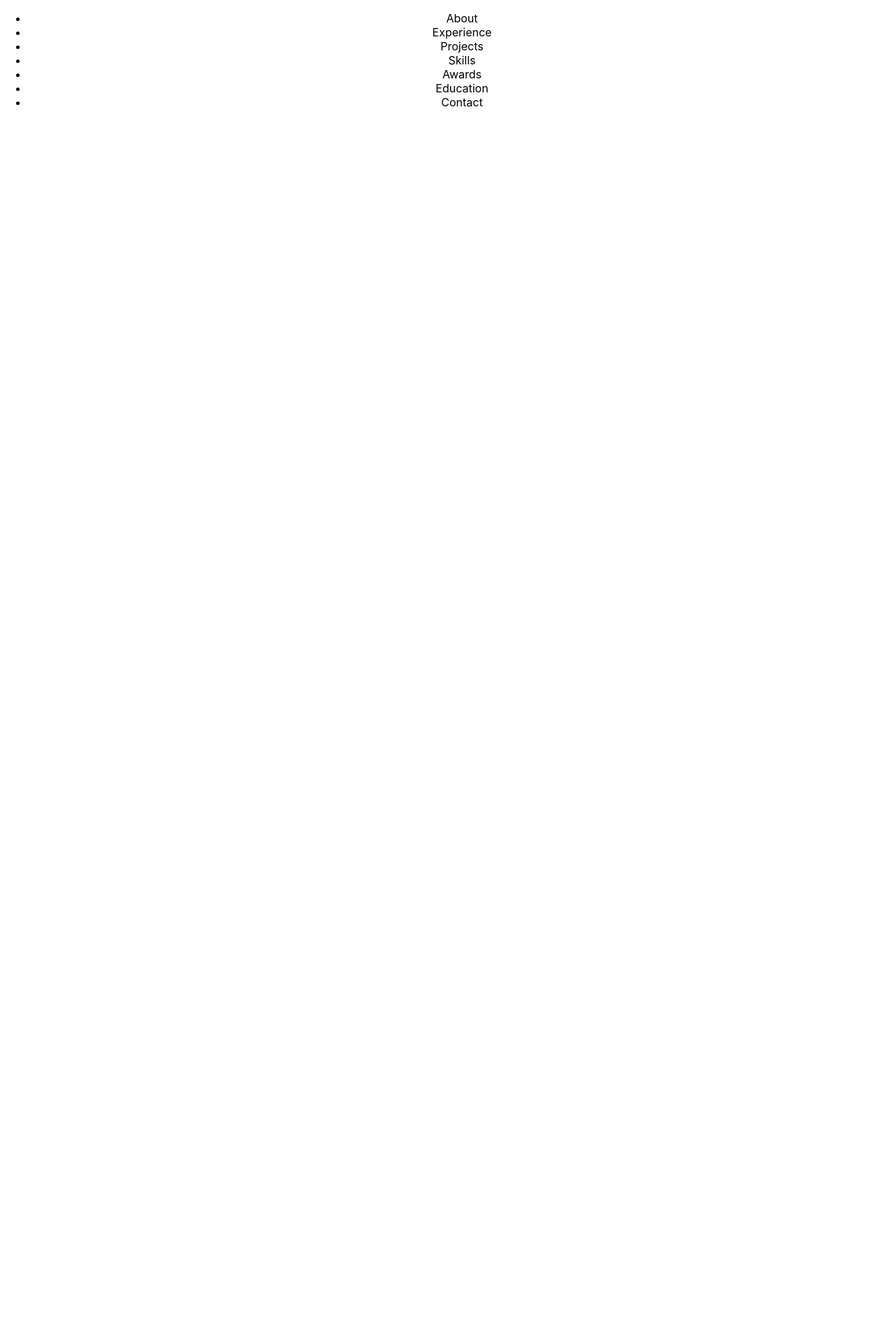
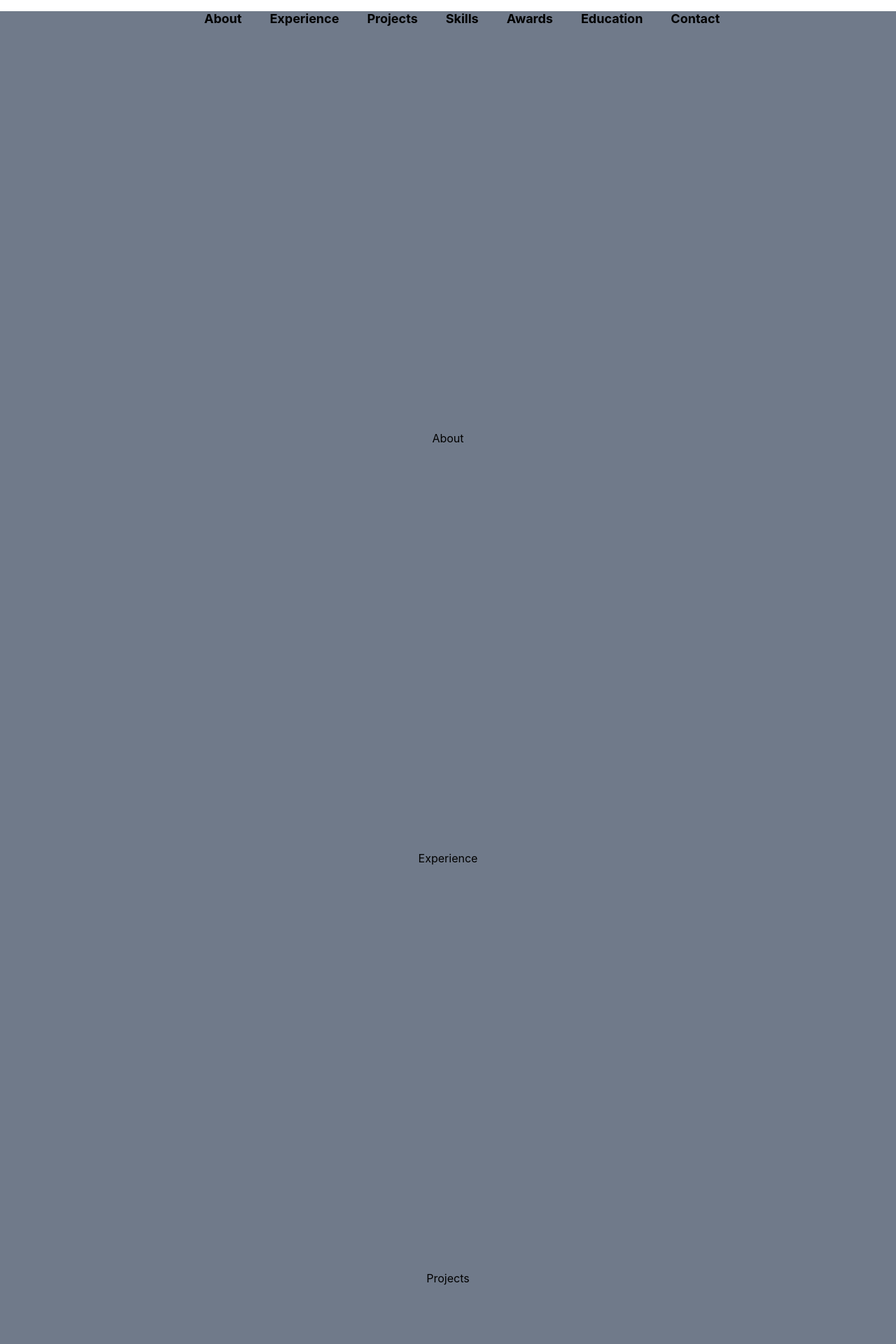
Before and after one commit to shameenakoodan/shameenakoodan-portfolio, a React (Create React App) app: page / in a window 1280 px wide. Shown: the top 1920 px of the page at 70% size. Before the commit the page ends 800 px from the top, so only its background shows below. Built offline with nearby package versions, Linux system fonts and the light colour scheme.

Commit message:
Added the contents for the menu

```diff
--- a/src/App.css
+++ b/src/App.css
@@ -1,7 +1,45 @@
 .App {
   text-align: center;
 }
-
+.link{
+  text-decoration: none;
+  display: inline;
+  padding: 20px 20px;
+  font-weight: 700;
+  font-size: large;
+  cursor: pointer;
+}
+.hero{
+  height: 600px;
+  background-color: #707a8a;
+}
+.about{
+  height: 600px;
+  background-color: #707a8a;
+}
+.experience{
+  height: 600px;
+  background-color: #707a8a;
+}.projects{
+  height: 600px;
+  background-color: #707a8a;
+}
+.skills{
+  height: 600px;
+  background-color: #707a8a;
+}
+.awards{
+  height: 600px;
+  background-color: #707a8a;
+}
+.education{
+  height: 600px;
+  background-color: #707a8a;
+}
+.contact{
+  height: 600px;
+  background-color: #707a8a;
+}
 .App-logo {
   height: 40vmin;
   pointer-events: none;
--- a/src/App.js
+++ b/src/App.js
@@ -4,16 +4,37 @@ import './App.css';
 function App() {
   return (
     <div className="App">
-      <div>
+      <div className='hero'>
         <ul>
-          <li>About</li>
-          <li>Experience</li>
-          <li>Projects</li>
-          <li>Skills</li>
-          <li>Awards</li>
-          <li>Education</li>
-          <li>Contact</li>
+          <li className='link'>About</li>
+          <li className='link'>Experience</li>
+          <li className='link'>Projects</li>
+          <li className='link'>Skills</li>
+          <li className='link'>Awards</li>
+          <li className='link'>Education</li>
+          <li className='link'>Contact</li>
         </ul>
+      </div>
+      <div className='about'>
+      About
+      </div>
+      <div className='experience'>
+      Experience
+      </div>
+      <div className='projects'>
+      Projects
+      </div>
+      <div className='skills'>
+      Skills
+      </div>
+      <div className='awards'>
+      Awards
+      </div>
+      <div className='education'>
+      Education
+      </div>
+      <div className='contact'>
+      Contact
       </div>
     </div>
   );
```
